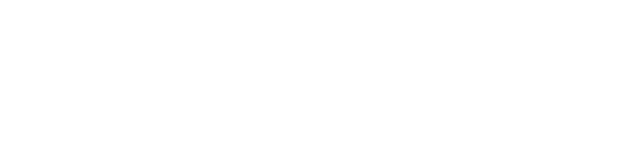
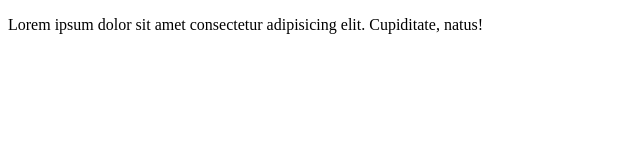
Before and after one commit to jamalinu/test-repositorio, a plain HTML site: page index.html in a window 1280 px wide. Shown: the whole page, without its empty margins (0-640 px from the left). Drawn offline with Linux system fonts and the light colour scheme.

Commit message:
Agregado DIV contenedor

```diff
--- a/index.html
+++ b/index.html
@@ -8,5 +8,13 @@
 </head>
 <body>
 
+      <!--Div Contenerod1-->
+
+      <div class="container">
+            <div class="row">
+                  <p>Lorem ipsum dolor sit amet consectetur adipisicing elit. Cupiditate, natus!</p>
+            </div>
+      </div>
+
 </body>
 </html>
```
